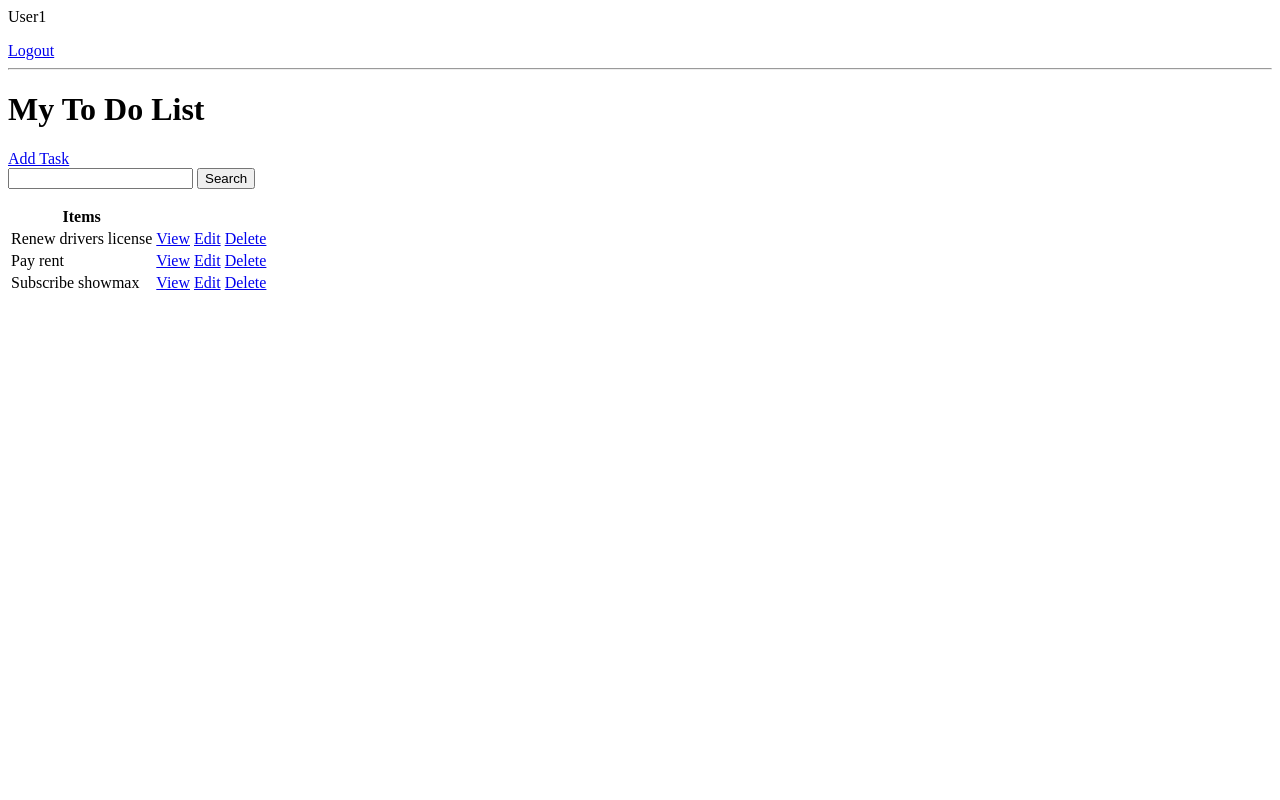
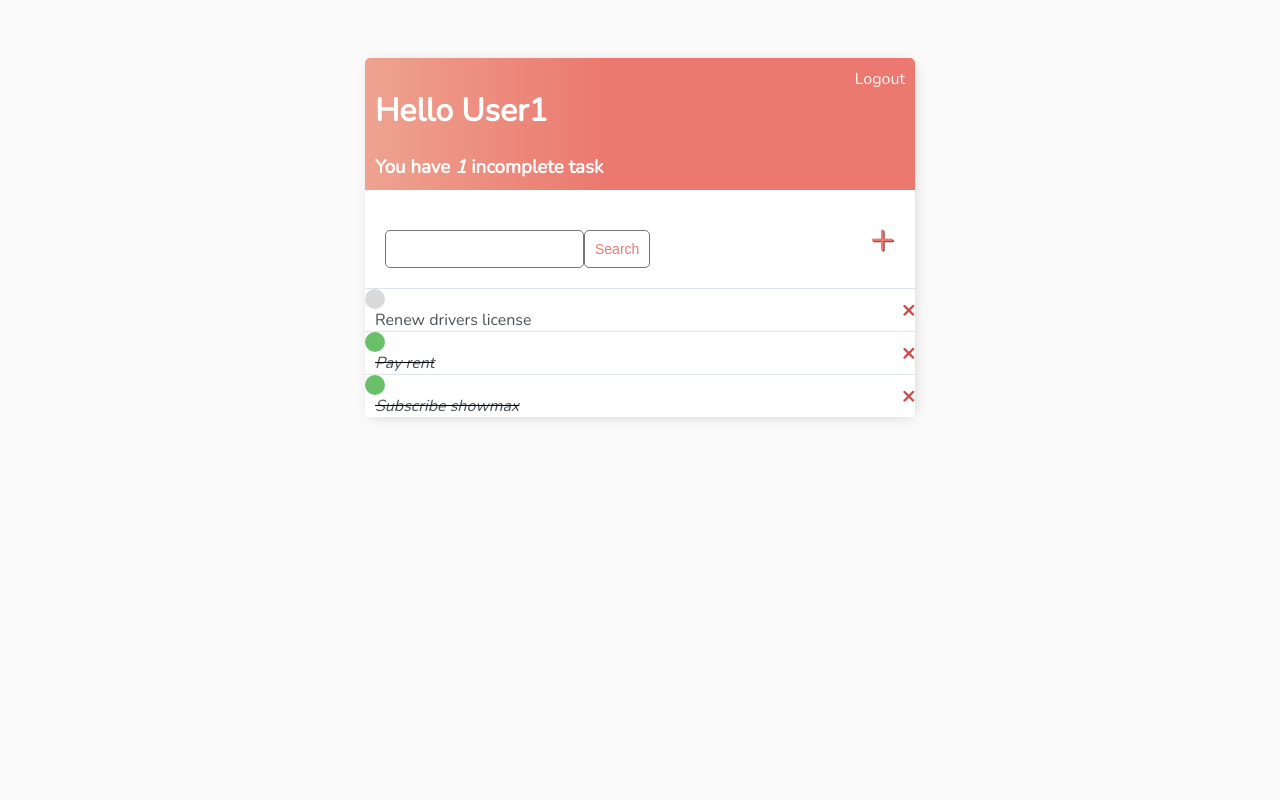
Before and after one commit to Babusto/To-Do-List, a Django app: page / in a window 1280 px wide. Run offline with Django 4.2, Linux system fonts and the light colour scheme; a user stored in the database is signed in; data comes from the database, SQL or seed files in the repository; both versions use the stored data as it was after the commit.

Commit message:
Finishing Touches

```diff
--- /dev/null
+++ b/base/templates/base/main.html
@@ -0,0 +1,143 @@
+<!DOCTYPE html>
+
+<html>
+<head>
+    <meta charset='utf-8'>
+    <meta http-equiv='X-UA-Compatible' content='IE=edge'>
+    <title></title>
+    <meta name="description" content="">
+    <meta name='viewport' content='width=device-width, initial-scale=1'>
+
+    <link rel="preconnect" href="https://fonts.googleapis.com">
+    <link rel="preconnect" href="https://fonts.gstatic.com" crossorigin>
+    <link href="https://fonts.googleapis.com/css2?family=Nunito:wght@200&display=swap" rel="stylesheet">
+
+    <style>
+        body {
+            background-color: #FAFAFA;
+            font-family: 'Nunito', sans-serif;
+            padding-top: 50px;
+
+        }
+
+
+
+        h1,
+        h2,
+        h3,
+        h4,
+        h5,
+        h6,
+            {
+            font-family: 'Raleway', sans-serif;
+        }
+
+        .container{
+            max-width: 550px;
+            margin: auto;
+            background-color: #fff;
+            -webkit-box-shadow: 2px 2px 13px -4px rgba(0, 0, 0, 0.21);
+            box-shadow: 2px 2px 13px -4px rgba(0, 0, 0, 0.21);
+        }
+        .header-bar {
+            display: flex;
+            justify-content: space-between;
+            color: #fff;
+            padding: 10px;
+            border-radius: 5px 5px 0 0;
+            background: linear-gradient(90deg, #EEA390 0%, #EB796F 43%, #EB796F 100%);
+        }
+        .header-bar a {
+            color: rgb(247, 247, 247);
+            text-decoration: none;
+        }
+        .task-wrapper {
+            display: flex;
+            align-items: center;
+            justify-content: space-between;
+            background-color: #fff;
+            border-top: 1px solid #dfe4ea;
+            overflow: hidden;
+        }
+        .task-title a {
+            text-decoration: none;
+            color: #4b5156;
+            margin-left: 10px;
+        }
+
+        .task-complete-icon {
+            height: 20px;
+            width: 20px;
+            background-color: rgb(105, 192, 105);
+            border-radius: 50%;
+        }
+
+        .task-incomplete-icon {
+            height: 20px;
+            width: 20px;
+            background-color: rgb(218, 218, 218);
+            border-radius: 50%;
+        }
+        .delete-link {
+            text-decoration: none;
+            font-weight: 900;
+            color: #cf4949;
+            font-size: 22px;
+            line-height: 0;
+            padding: 20px 0px;
+        }
+        #search-add-wrapper {
+            display: flex;
+            justify-content: space-between;
+            align-items: center;
+            padding: 20px;
+        }
+        #add-link {
+            color: #EB796F;
+            text-decoration: none;
+            font-size: 42px;
+            text-shadow: 1px 1px #81413b;
+        }
+        input[type=text],
+        input[type=password],
+        textarea {
+            border: 1px solid #757575;
+            border-radius: 5px;
+            padding: 10px;
+            width: 90%;
+        }
+        label {
+            padding-top: 10px !important;
+            display: block;
+        }
+
+        ::placeholder {
+            font-weight: 300;
+            opacity: 0.5;
+        }
+
+        .button {
+            border: 1px solid #757575;
+            background-color: #FFF;
+            color: #EB796F;
+            padding: 10px;
+            font-size: 14px;
+            border-radius: 5px;
+            cursor: pointer;
+            text-decoration: none;
+        }
+        .card-body {
+            padding: 20px;
+        }
+    </style>
+</head>
+<body>
+
+    <div class=container>
+        {% block content %}
+
+        {% endblock content %}
+    </div>
+
+</body>
+</html>
--- a/base/templates/base/task_list.html
+++ b/base/templates/base/task_list.html
@@ -1,37 +1,46 @@
-{% if request.user.is_authenticated  %}
-<p>{{request.user}}</p>
-<a href="{% url 'logout' %}">Logout</a>
+{% extends 'base/main.html' %}
+{% block content%}
 
-{% else %}
-<a href="{% url 'login' %}">LogIn</a>
+<div class="header-bar">
+    <div>
+        <h1>Hello {{request.user|title}}</h1>
+        <h3 style="margin: 0">You have  <i>{{count}}</i> incomplete task{{ count|pluralize:"s" }} </h3>
+    </div>
+    {% if request.user.is_authenticated  %}
+    <a href="{% url 'logout' %}">Logout</a>
+    {% else %}
+    <a href="{% url 'login' %}">LogIn</a>
+    {% endif %}
+</div>
 
+<div id="search-add-wrapper">
+    <form method="GET" style="margin-top: 20px; display: flex;">
+        <input type="text" name="search-area" value="{{search_input}}" />
+        <input class="button" type="submit" value="Search" />
+    </form>
+    <a id="add-link" href="{% url 'task-create' %}">&#x2b;</a>
+</div>
 
-{% endif %}
+<div class="task-items-wrapper">
+    {% for task in tasks %}
+    <div class="task-wrapper">
+        {% if task.complete %}
+            <div class="task-title">
+                <div class="task-complete-icon"></div>
+                <i><s><a href="{% url 'task-update' task.id %}">{{task}}</a></s></i>
+            </div>
+            <a class="delete-link" href="{% url 'task-delete' task.id %}">&#215;</a>
+        {% else %}
+            <div class="task-title">
+                <div class="task-incomplete-icon"></div>
+                <a href="{% url 'task-update' task.id %}">{{task}}</a>
+            </div>
+        <a class="delete-link" href="{% url 'task-delete' task.id %}">&#215;</a>
+        {% endif %}
+    </div>
+    {% empty %}
+    <h3>No items in list</h3>
+    {% endfor %}
+</div>
 
-<hr>
-
-<h1>My To Do List</h1>
-<a href="{% url 'task-create' %}">Add Task</a>
-
-<form method="GET">
-    <input type="text" name="search-area" value="{{search_input}}" />
-    <input type="submit" value="Search" />
-</form>
-
-<table>
-    <tr>
-        <th>Items</th>
-        <th></th>
-        <th></th>
-    </tr>
-    {% for task in tasks %}
-    <tr>
-        <td>{{task.title}}</td>
-        <td><a href="{% url 'task' task.id %}">View</a></td>
-        <td><a href="{% url 'task-update' task.id %}">Edit</a></td>
-        <td><a href="{% url 'task-delete' task.id %}">Delete</a></td>
-    </tr>
-    {% empty %}
-    <h3> No items in list</h3>
-    {% endfor %}
-</table>
+{% endblock content %}
--- a/base/views.py
+++ b/base/views.py
@@ -42,7 +42,7 @@ class TaskList(LoginRequiredMixin, ListView):
     def get_context_data(self, **kwargs):
         context = super().get_context_data(**kwargs)
         context['tasks'] = context['tasks'].filter(user=self.request.user)
-        context['count'] = context['tasks'].filter(complete=False)
+        context['count'] = context['tasks'].filter(complete=False).count()
 
         search_input = self.request.GET.get('search-area') or ''
         if search_input:
```
Also changed, not shown: base/templates/base/login.html (+12 -1 lines), base/templates/base/register.html (+20 -7 lines), base/templates/base/task_confirm_delete.html (+16 -6 lines), base/templates/base/task_form.html (+16 -7 lines), db.sqlite3.
